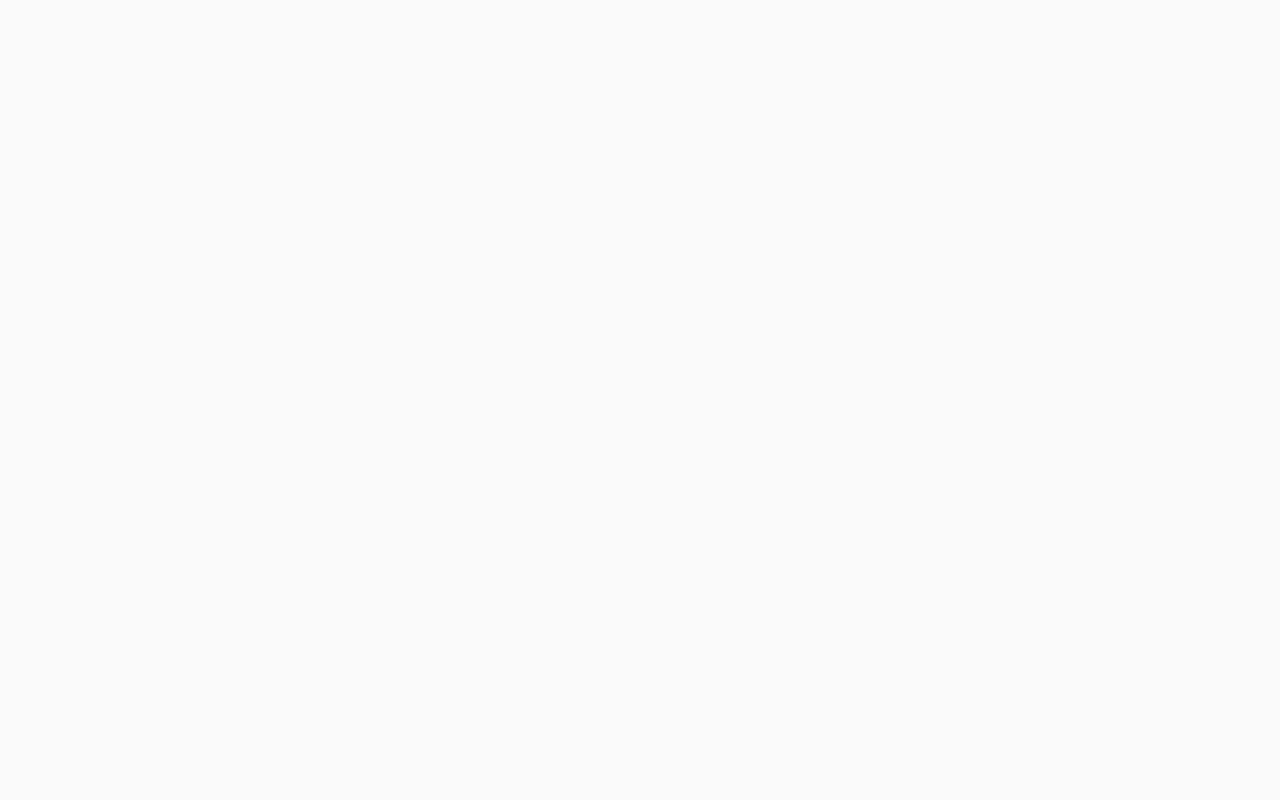
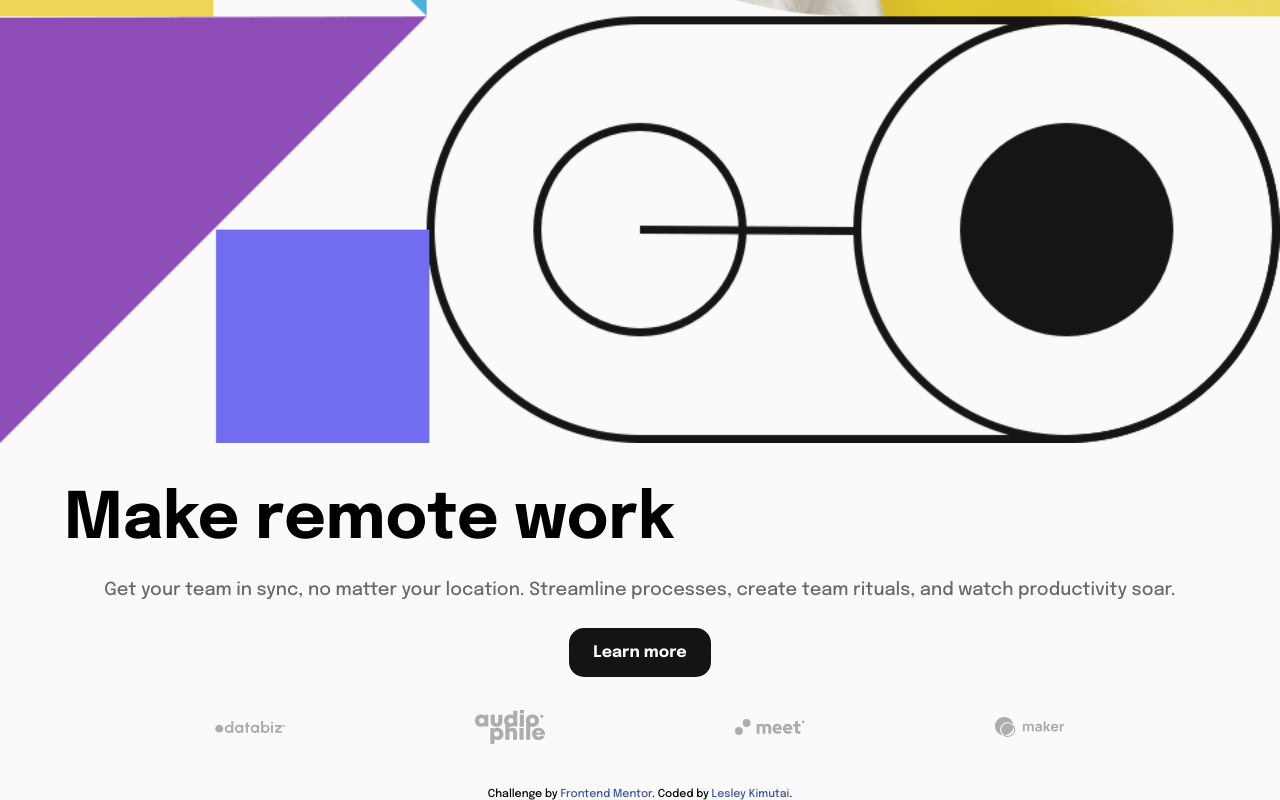
Before and after one commit to issagoodlifeInc/intro-section, a React (Create React App) app: page / in a window 1280 px wide. Shown: the part 1335-2135 px from the top of the page. Before the commit the page ends 800 px from the top, so only its background shows below. Built offline with nearby package versions, Linux system fonts and the light colour scheme.

Commit message:
Styling the main part

```diff
--- a/src/components/Main.js
+++ b/src/components/Main.js
@@ -1,13 +1,45 @@
 import heroMobile from "../images/image-hero-mobile.png";
 import heroDesktop from "../images/image-hero-desktop.png";
+
+import databiz from "../images/client-databiz.svg";
+import audiophile from "../images/client-audiophile.svg";
+import meet from "../images/client-meet.svg";
+import maker from "../images/client-maker.svg";
 
 export default function Main() {
   return (
     <main>
-      <div className="main--img">pict</div>
-      Make remote work Get your team in sync, no matter your location.
-      Streamline processes, create team rituals, and watch productivity soar.
-      Learn more
+      <div className="main--img">
+        <picture>
+          <source media="(min-width: 620px)" srcset={heroDesktop} />
+          <img src={heroMobile} alt="Hero" />
+        </picture>
+      </div>
+
+      <div className="main--content">
+        <h1 className="main--title">Make remote work</h1>
+        <p className="main--text">
+          Get your team in sync, no matter your location. Streamline processes,
+          create team rituals, and watch productivity soar.
+        </p>
+
+        <button className="btn-learn">Learn more</button>
+
+        <div className="main-links">
+          <button className="links">
+            <img src={databiz} alt="Companies" className="link-img" />
+          </button>
+          <button className="links">
+            <img src={audiophile} alt="Companies" className="link-img" />
+          </button>
+          <button className="links">
+            <img src={meet} alt="Companies" className="link-img" />
+          </button>
+          <button className="links">
+            <img src={maker} alt="Companies" className="link-img" />
+          </button>
+        </div>
+      </div>
     </main>
   );
 }
--- a/src/components/Navbar.js
+++ b/src/components/Navbar.js
@@ -24,14 +24,20 @@ export default function Navbar() {
   // Width of small screens
   const smallerScreens = 620;
 
+  // Mobile Navigation
+  const navDropDown = document.getElementById("nav");
+  console.log(navDropDown);
+
   // Open Hamburger
   const openMenu = () => {
     setChangeHamburger(!changeHamburger);
+    navDropDown.classList.add("mobile");
   };
 
   // Closed Hamburger menu
   const closeMenu = () => {
     setChangeHamburger(!changeHamburger);
+    navDropDown.classList.remove("mobile");
   };
 
   // Show Dropdown Nav
--- a/src/components/navbar.css
+++ b/src/components/navbar.css
@@ -14,6 +14,10 @@ button {
   background: none;
 }
 
+nav button {
+  text-align: right;
+}
+
 .nav {
   display: flex;
   justify-content: space-between;
@@ -21,7 +25,20 @@ button {
 
 .nav-list {
   display: flex;
-  gap: 2rem;
+  gap: 25px;
+}
+
+@media only screen and (max-width: 620px) {
+  .nav {
+    display: none;
+  }
+}
+
+.nav.mobile {
+  justify-content: flex-end;
+  display: flex;
+  gap: 5px;
+  flex-direction: row;
 }
 
 .nav-items_main {
--- a/src/styles.css
+++ b/src/styles.css
@@ -23,6 +23,51 @@ body {
   background: var(--almostwhite);
 }
 
+.main--img img {
+  width: 100%;
+}
+
+.main--content {
+  width: 90%;
+  margin: 2.5rem auto;
+}
+
+.main--title {
+  font-size: clamp(2rem, 9vw, 4rem);
+}
+
+.main--text {
+  text-align: center;
+  color: var(--mediumgray);
+  line-height: 1.5;
+  padding: 1.5rem 0;
+}
+
+.btn-learn {
+  font-family: inherit;
+  font-weight: 700;
+  font-size: 1rem;
+  background: var(--almostblack);
+  padding: 1rem 1.5rem;
+  border-radius: 15px;
+  color: var(--white);
+  display: block;
+  margin: 0 auto;
+}
+
+.main-links {
+  width: 90%;
+  display: grid;
+  grid-template-columns: repeat(4, 1fr);
+  gap: 0.2rem;
+  margin-inline: auto;
+  margin-top: 2rem;
+}
+
+.links img {
+  width: 70px;
+}
+
 .attribution {
   font-size: 11px;
   text-align: center;
@@ -30,3 +75,6 @@ body {
 .attribution a {
   color: hsl(228, 45%, 44%);
 }
+.attribution a:hover {
+  color: var(--almostblack);
+}
```
